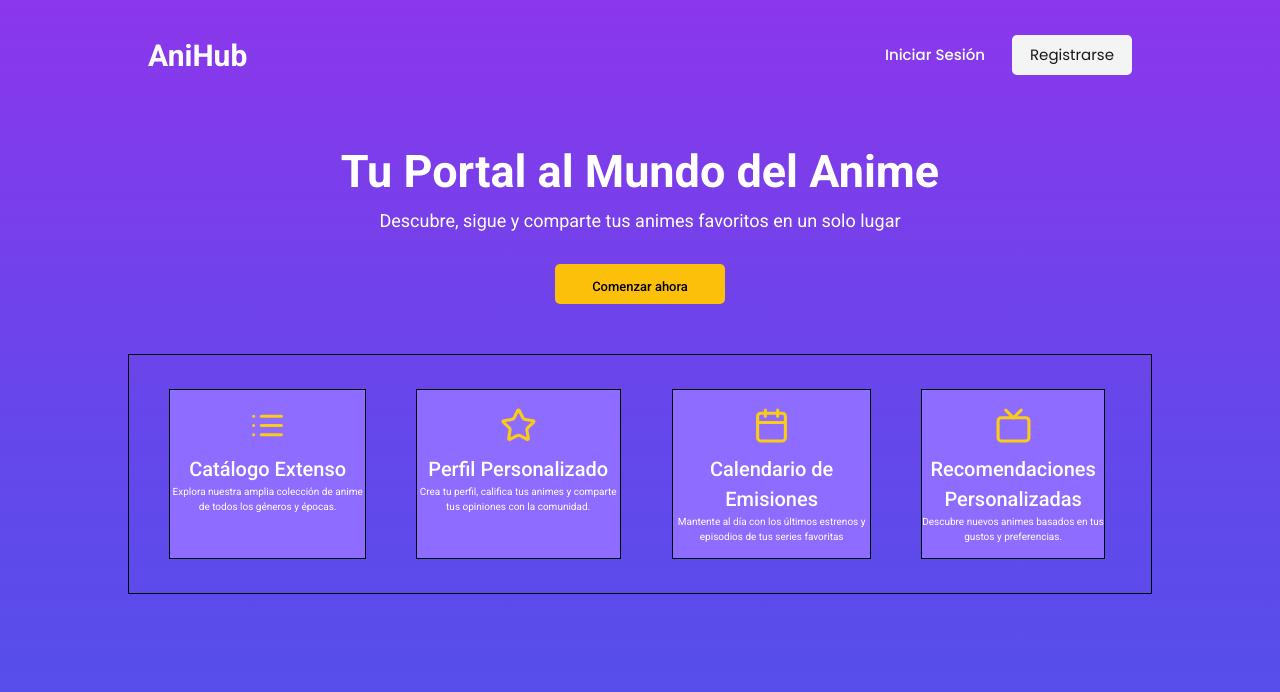
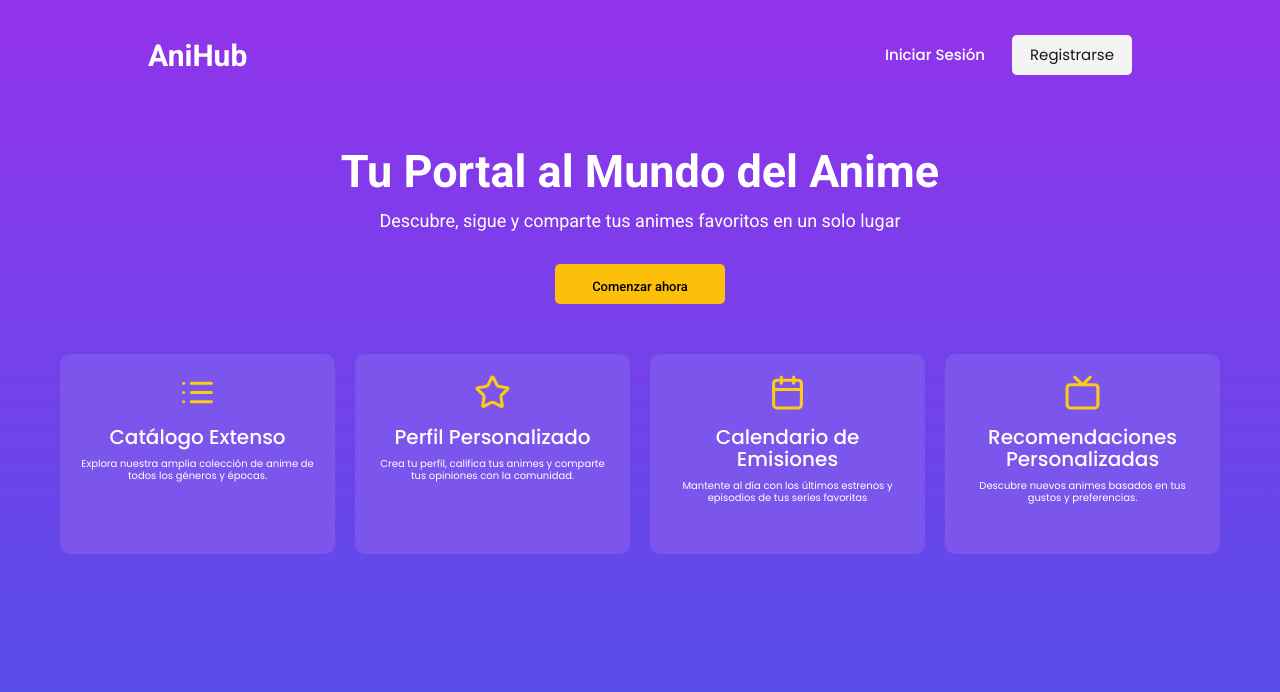
Before and after one commit to wiclok/aniHub, a React (Vite) app: page / in a window 1280 px wide. Shown: the top 692 px of the page. Built offline with nearby package versions, Linux system fonts and the light colour scheme.

Commit message:
banners terminados

```diff
--- a/src/styles/LandingPage.module.css
+++ b/src/styles/LandingPage.module.css
@@ -1,7 +1,7 @@
 @import url('https://fonts.googleapis.com/css2?family=Roboto:ital,wght@0,100;0,300;0,400;0,500;0,700;0,900;1,100;1,300;1,400;1,500;1,700;1,900&display=swap');
 
 .main {
-  background: linear-gradient(#8B37EB, #6746EA, #5051EB);
+  background: linear-gradient(#9233EA, #5051EB);
   height: 100vh;
   display: flex;
   flex-direction: column;
@@ -106,44 +106,65 @@
 }
 
 .banner {
-  height: 30%;
-  width: 80%;
-  margin-top: 50px;
+  display: grid;
+  grid-template-columns: repeat(auto-fit, minmax(250px, 1fr));
+  gap: 20px;
+  width: 100%;
+  max-width: 1200px;
+  margin: 50px auto;
+  padding: 0 20px;
+}
+
+.cardWrapper {
   display: flex;
-  flex-direction: row;
   justify-content: center;
-  align-items: center;
-  font-family: "Roboto", sans-serif;
-  border: 1px solid #000;
-  padding-left: 40px;
 }
 
 .card {
-  background: #8e6cff;
-  border: 1px solid #000;
-  width: 80%;
-  height: 170px;
+  background: #7C56EC;
+  border-radius: 10px;
+  width: 100%;
+  max-width: 280px;
+  height: 200px;
   display: flex;
   flex-direction: column;
   align-items: center;
+  padding: 20px;
+  transition: all 0.3s ease-in-out;
+}
+
+.card:hover {
+  transform: translateY(-5px);
+  box-shadow: 0 10px 20px rgba(0, 0, 0, 0.2);
 }
 
 .icon {
   color: #FACC15;
-  margin-top: 17px;
+  margin-bottom: 15px;
 }
 
 .title {
-  margin-top: 10px;
   color: white;
   font-size: 20px;
   font-weight: 500;
   text-align: center;
-
+  margin-bottom: 10px;
+  line-height: 1.1;
 }
 
 .description {
   color: white;
   font-size: 10px;
   text-align: center;
+  line-height: 1.2;
 }
+
+@media (max-width: 768px) {
+  .banner {
+    grid-template-columns: 1fr;
+  }
+
+  .card {
+    max-width: 100%;
+  }
+}
```
